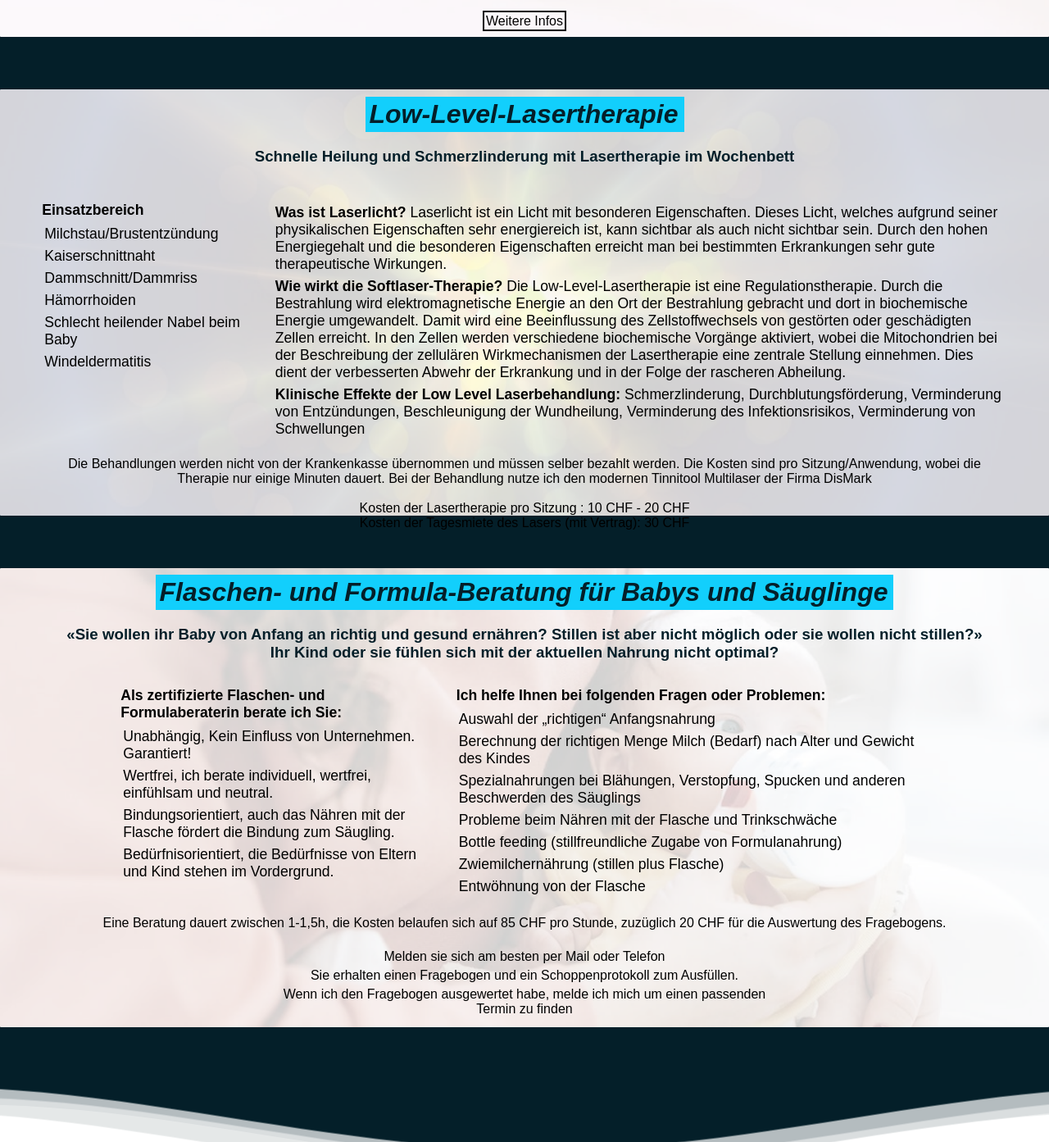
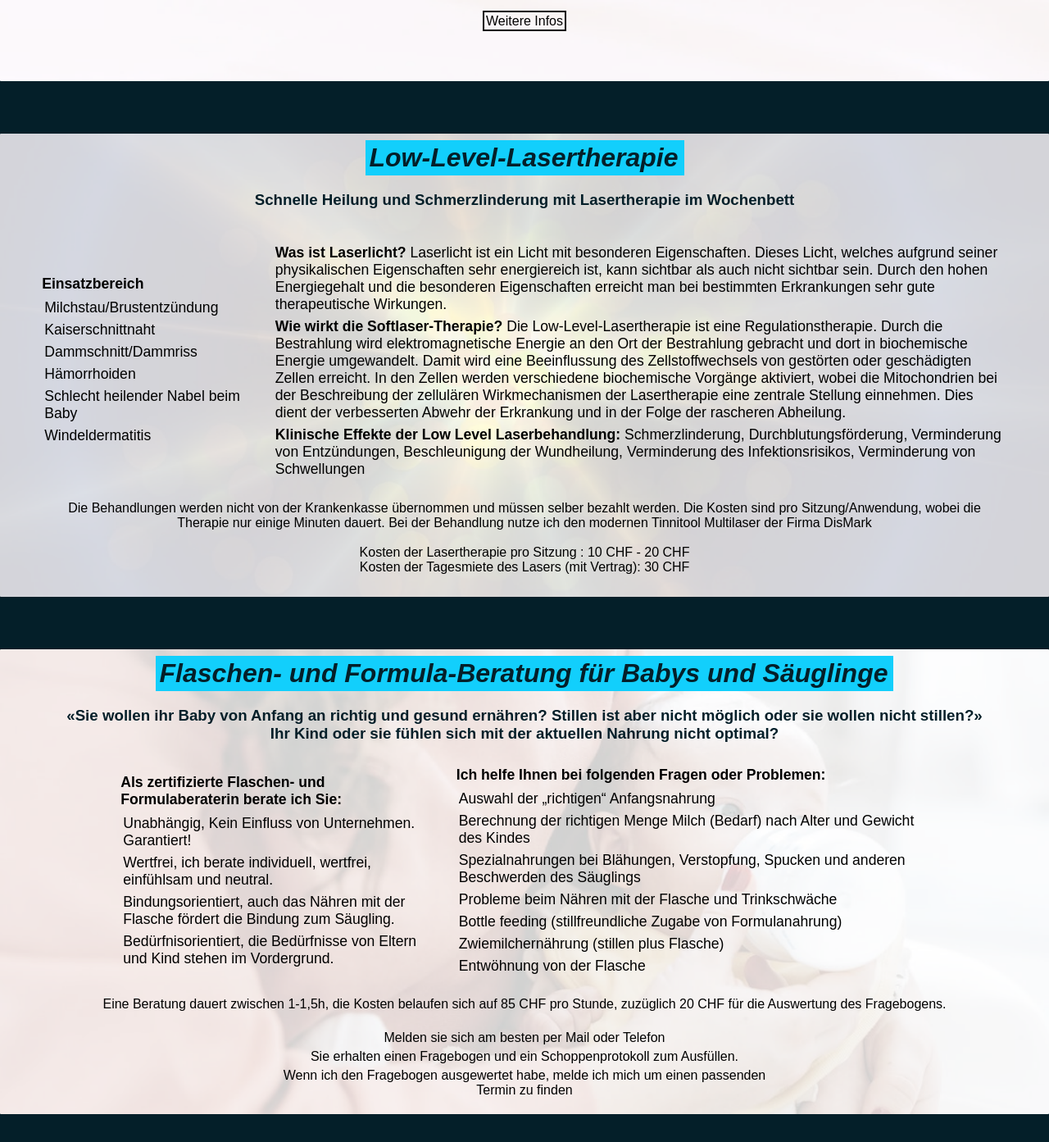
Before and after one commit to LorisMueller/Umsorgt-nach-der-Geburt, a plain HTML site: page offer.html in a window 1280 px wide. Shown: the part 1395-2788 px from the top of the page at 82% size. Drawn offline with Linux system fonts and the light colour scheme.

Commit message:
Bugfix on wb-page, picture and height

```diff
--- a/css/offer.css
+++ b/css/offer.css
@@ -178,7 +178,8 @@ a {
     margin-bottom: 5%;
     flex-direction: column;
     align-items: center;
-    height: (70vh, 100%);
+    height: 100%;
+    padding-bottom: 8vh;
     border-radius: 1px;
 }
 
@@ -334,7 +335,8 @@ a {
     margin-bottom: 5%;
     flex-direction: column;
     align-items: center;
-    height: 65vh;
+    height: 100%;
+    padding-bottom: 8vh;
     border-radius: 1px;
 }
 
@@ -381,7 +383,7 @@ a {
 /* Beratung */
 
 #beratung {
-    background-image: url('../Dateien/Images/angebote/Beratung_overlay.png');
+    background-image: url('../Dateien/Images/angebote/beratung_overlay.png');
     background-repeat: no-repeat;
     background-position: center;
     background-size: cover;
@@ -389,7 +391,8 @@ a {
     margin-bottom: 5%;
     flex-direction: column;
     align-items: center;
-    height: 70vh;
+    height: 100%;
+    padding-bottom: 8vh;
     border-radius: 1px;
 }
 
```
